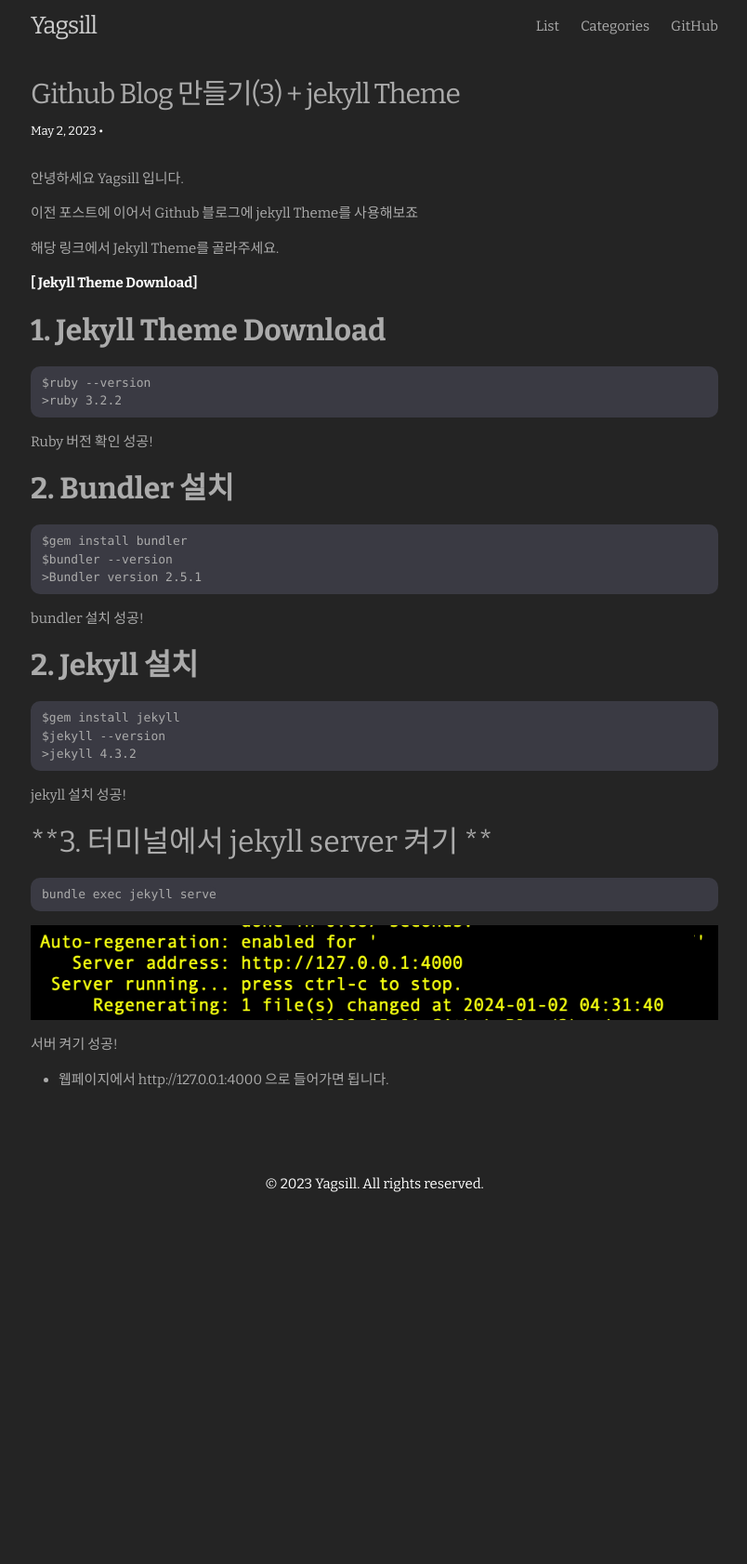
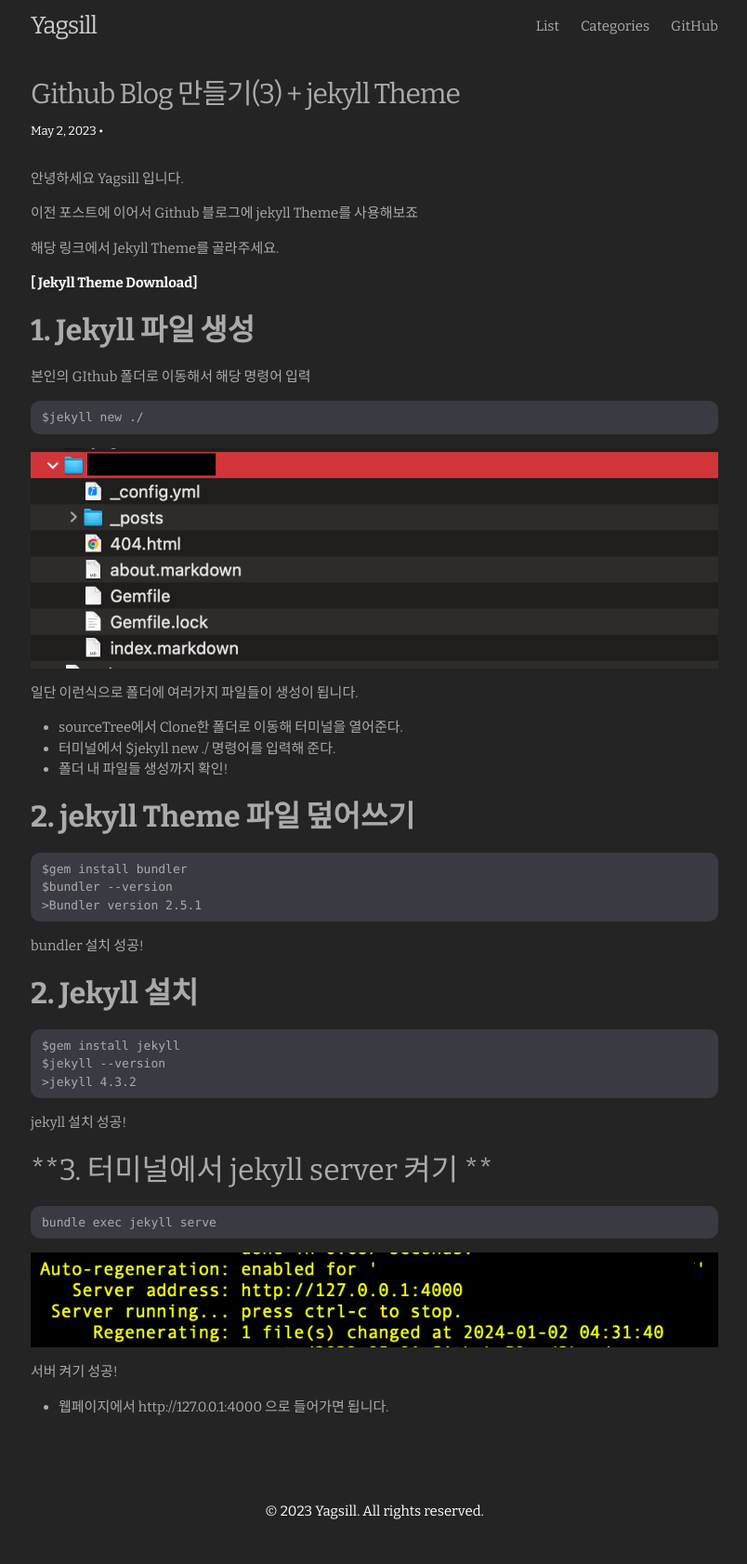
Before and after one commit to YangJinho0217/YagSill.github.io, a Jekyll site: the page built from _posts/2023-05-02-Github-Blog(3).md, in a window 1280 px wide. Shown: the whole page at 93% size, without its empty margins (237-1041 px from the left). Built offline with Jekyll 4.4.1, drawn with Linux system fonts in a browser that asks for light colours; before the commit the page ends 1330 px from its top, so only the background shows below that.

Commit message:
no message

````diff
--- a/_posts/2023-05-02-Github-Blog(3).md
+++ b/_posts/2023-05-02-Github-Blog(3).md
@@ -2,7 +2,7 @@
 layout: post
 title : Github Blog 만들기(3) + jekyll Theme
 listTitle: Github jekyll Theme
-listSubTitle : 1.Repository 만들기
+listSubTitle : 1.Jekyll 파일 생성
 listSubTitle2 : 2.Repository 내용 작성
 listSubTitle3 : 3.GitClone 하기(SourceTree 사용)
 tag : [Github]
@@ -19,18 +19,24 @@
 
 <div id="subTitle"></div>
 
-## **1. Jekyll Theme Download**
+## **1. Jekyll 파일 생성**
+
+본인의 GIthub 폴더로 이동해서 해당 명령어 입력
 
 ```linux
-$ruby --version
->ruby 3.2.2
+$jekyll new ./
 ```
-Ruby 버전 확인 성공!
 
+![image](/assets/jekyllFolder.png)
+
+일단 이런식으로 폴더에 여러가지 파일들이 생성이 됩니다.
+* sourceTree에서 Clone한 폴더로 이동해 터미널을 열어준다.
+* 터미널에서 $jekyll new ./ 명령어를 입력해 준다.
+* 폴더 내 파일들 생성까지 확인!
 
 <div id="subTitle2"></div>
 
-## **2. Bundler 설치**
+## **2. jekyll Theme 파일 덮어쓰기**
 
 
 ```linux
````
Also changed, not shown: assets/jekyllFolder.png (added).
